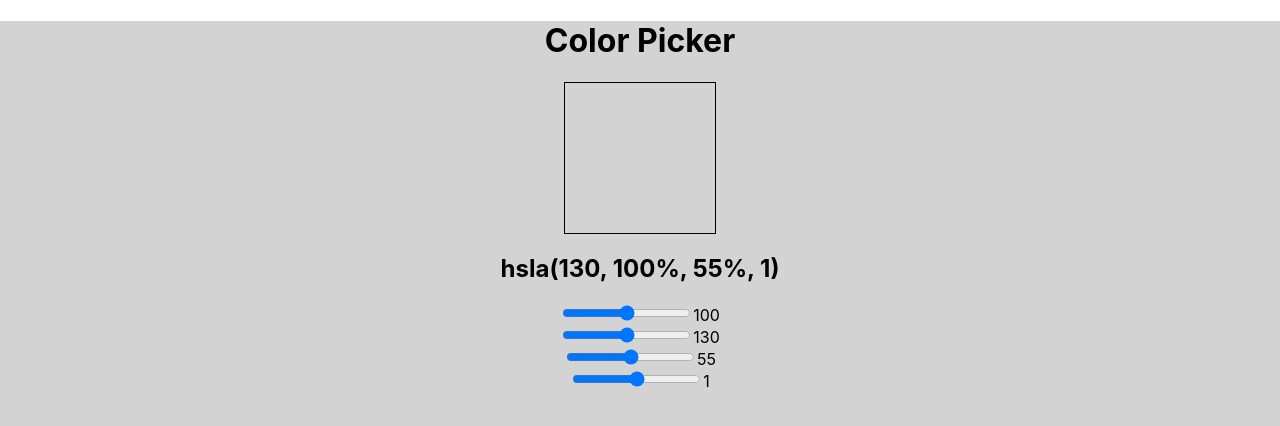
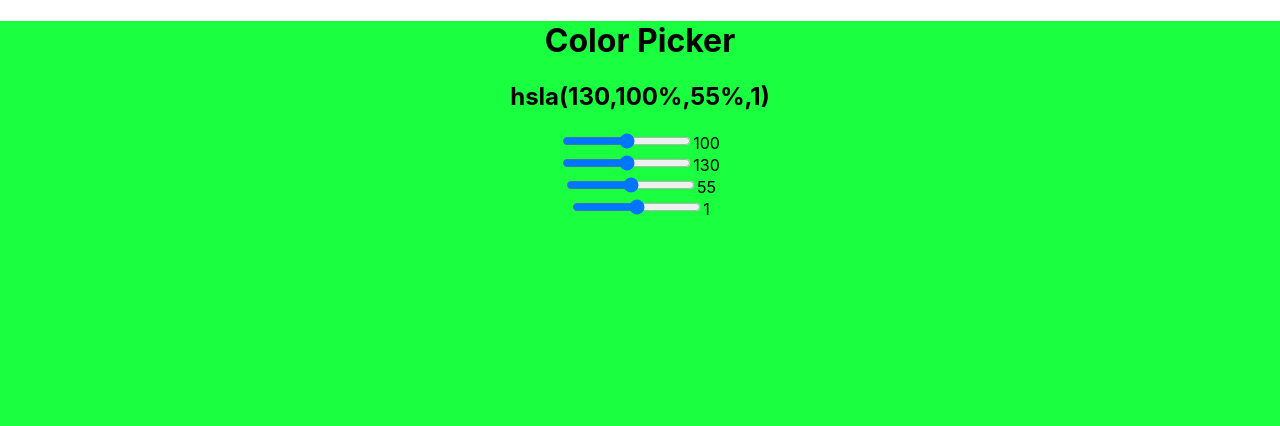
Before and after one commit to ktrammell95/colorpicker, a React (Create React App) app: page / in a window 1280 px wide. Shown: the top 426 px of the page. Built offline with nearby package versions, Linux system fonts and the light colour scheme.

Commit message:
got the color changing to work

```diff
--- a/src/App.js
+++ b/src/App.js
@@ -15,7 +15,8 @@ class App extends Component {
       hue: 130,
       saturation: 100,
       light: 55,
-      alpha: 1
+      alpha: 1,
+      hsla: ''
     }
   }
 
@@ -39,14 +40,28 @@ class App extends Component {
     console.log('Alpha:' + event.target.value)
   }
 
+  getHsla = () => {
+    return `hsla(${this.state.hue}, ${this.state.sat}%, ${this.state.light}%, ${
+      this.state.alpha
+    })`
+  }
+
   render() {
     return (
-      <div className="App">
+      <div
+        className="App"
+        style={{
+          backgroundColor: `hsla(${this.state.hue}, ${
+            this.state.saturation
+          }%, ${this.state.light}%, ${this.state.alpha})`
+        }}
+      >
         <Colorblock
           hue={this.state.hue}
           saturation={this.state.saturation}
           light={this.state.light}
           alpha={this.state.alpha}
+          getHsla={this.getHsla}
         />
         <Saturation
           saturation={this.state.saturation}
--- a/src/components/Colorblock.js
+++ b/src/components/Colorblock.js
@@ -5,10 +5,10 @@ class Colorblock extends Component {
     return (
       <div className="color-picker">
         <h1>Color Picker</h1>
-        <div className="color-block" />
+
         <h2>
-          hsla({this.props.hue}, {this.props.saturation}%, {this.props.light}%,{' '}
-          {this.props.alpha})
+          hsla({this.props.hue},{this.props.saturation}%,{this.props.light}
+          %,{this.props.alpha})
         </h2>
       </div>
     )
--- a/src/styles/colorpicker.css
+++ b/src/styles/colorpicker.css
@@ -3,9 +3,3 @@
   background: lightgray;
   height: 100vh;
 }
-.color-block {
-  margin: auto;
-  height: 150px;
-  width: 150px;
-  border: 1px solid;
-}
```
